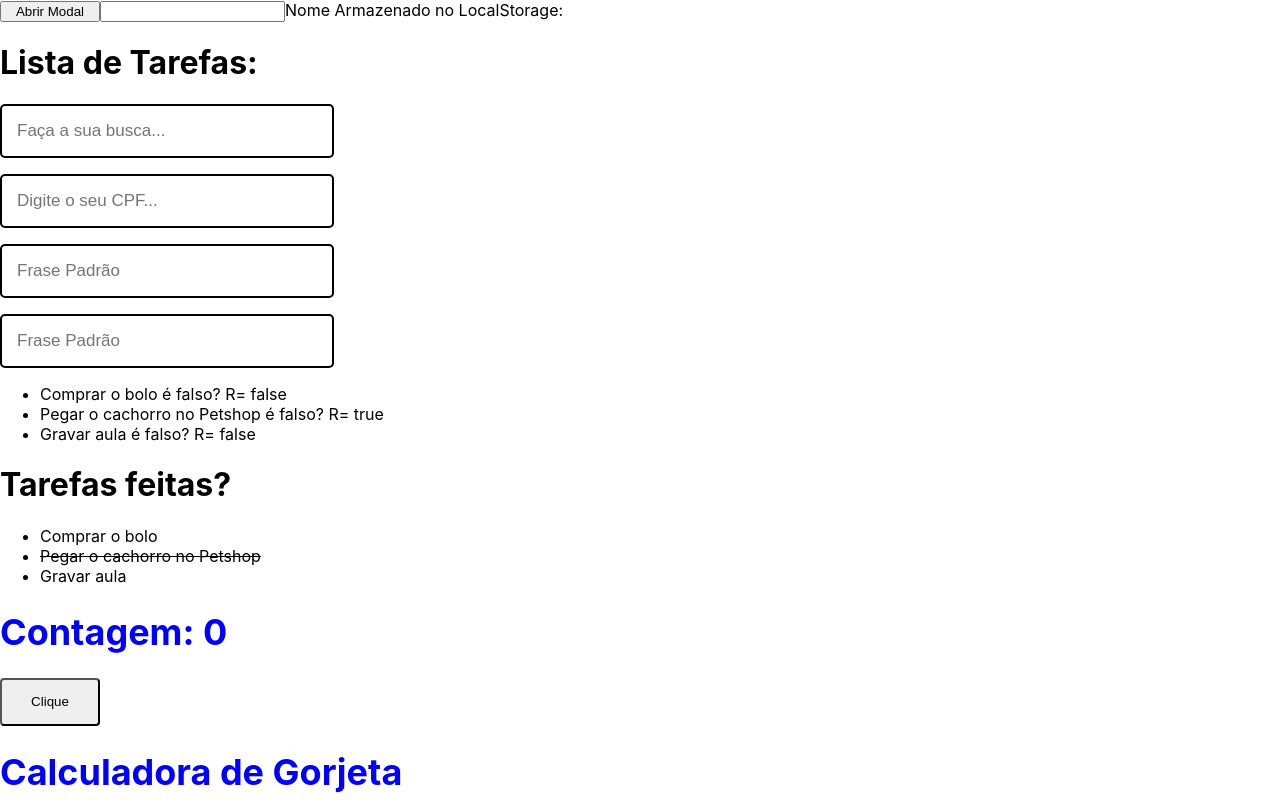
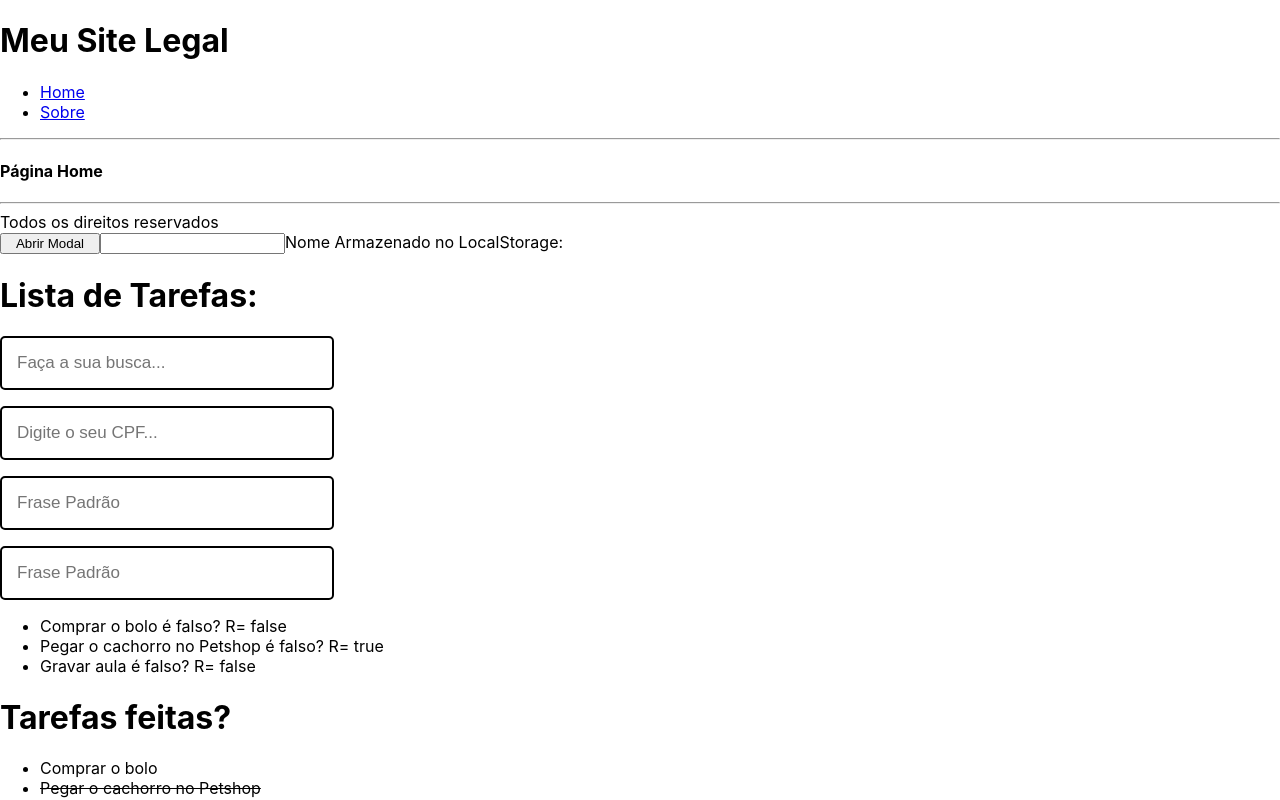
Before and after one commit to silastj/reactJSB7Web, a React (Create React App) app: page / in a window 1280 px wide. Shown: the top 800 px of the page. Built offline with nearby package versions, Linux system fonts and the light colour scheme.

Commit message:
Primeiro passo com Route

```diff
--- a/package.json
+++ b/package.json
@@ -8,6 +8,7 @@
     "@testing-library/user-event": "^7.1.2",
     "react": "^16.13.1",
     "react-dom": "^16.13.1",
+    "react-router-dom": "^5.2.0",
     "react-scripts": "3.4.1",
     "styled-components": "^5.1.1"
   },
--- /dev/null
+++ b/src/Base.js
@@ -0,0 +1,41 @@
+import React from 'react';
+import {BrowserRouter, Switch, Route, Link } from 'react-router-dom';
+
+import Home from './pages/Home';
+import Sobre from './pages/Sobre';
+
+
+function Base(){
+    return(
+        <BrowserRouter>
+            <header>
+                <h1>Meu Site Legal</h1>
+            <nav>
+                <ul>
+                    <li> <Link to="/">Home</Link></li>
+                    <li><Link to="/sobre">Sobre</Link></li>
+                </ul>
+            </nav>
+            </header>
+            <hr/>
+
+            <Switch>
+                <Route exact path="/">
+                    <Home/>
+                </Route>
+                <Route path="/sobre">
+                    <Sobre/>
+                </Route>
+            </Switch>
+
+
+            <hr/>
+            <footer>
+                Todos os direitos reservados
+            </footer>
+        </BrowserRouter>
+
+    );
+}
+
+export default Base;
--- a/src/index.js
+++ b/src/index.js
@@ -14,12 +14,14 @@
 import Lista from './lista';
 import Local from './components/LocalStorage';
 import ModalOne from './components/Modal2';
+import Base from './Base';
 
 
 
 
 ReactDOM.render(
     <React.StrictMode>
+      <Base/>
       <ModalOne/>
       <Local/>
       <Lista/>
--- /dev/null
+++ b/src/pages/Home.js
@@ -0,0 +1,11 @@
+import React from 'react';
+
+function Home() {
+    return(
+        <div>
+            <h4>Página Home</h4>
+        </div>
+    );
+}
+
+export default Home;
--- /dev/null
+++ b/src/pages/Sobre.js
@@ -0,0 +1,12 @@
+import React from 'react';
+
+function Sobre() {
+    return(
+        <div>
+            <h4>Página Sobre</h4>
+            <p>Lorem</p>
+        </div>
+    );
+}
+
+export default Sobre;
```
Also changed, not shown: 2 other files (tests, documents, lock files or other folders).
